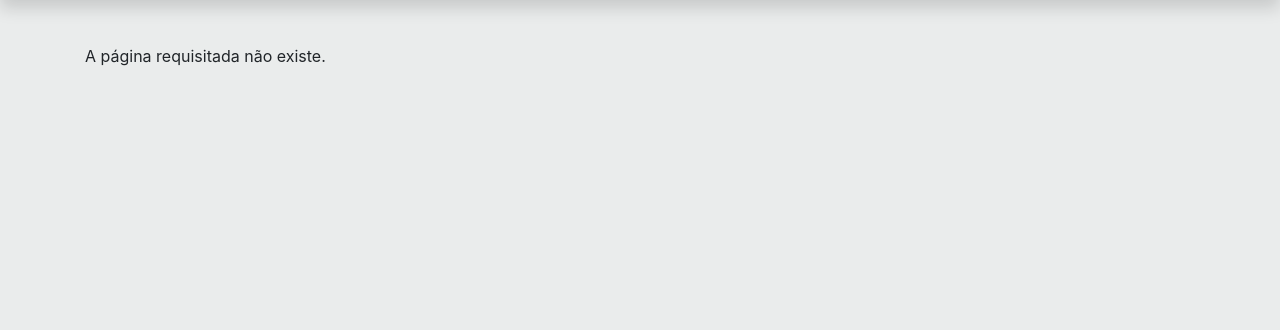
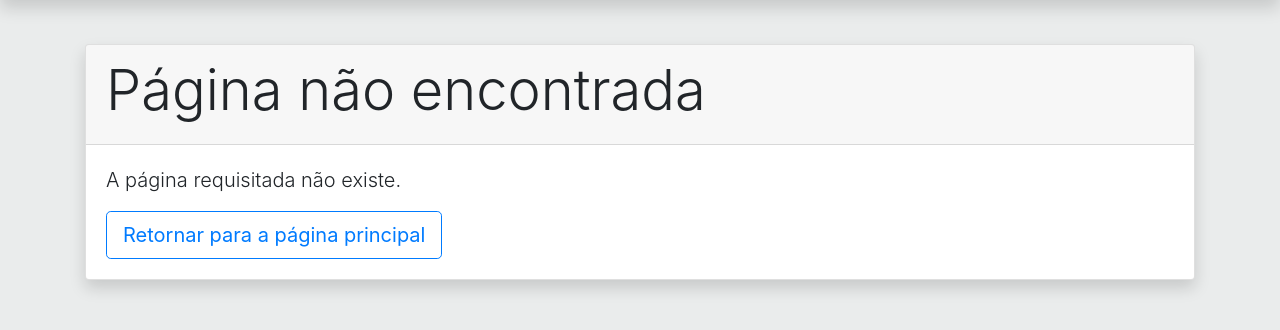
Before and after one commit to marcelosf/pos-relatorios, a Django app: template sispos/core/templates/404.html in a window 1280 px wide. Shown: the part 56-386 px from the top of the page. Run offline with Django 3.2, Linux system fonts and the light colour scheme; the template is opened without the code that fills it, so the values that code supplies are empty; some libraries are stand-ins or nearby versions.

Commit message:
Extende base_error.html - Fixes #9

```diff
--- a/sispos/core/templates/404.html
+++ b/sispos/core/templates/404.html
@@ -1,11 +1,12 @@
-{% extends 'base.html' %}
+{% extends 'base_error.html' %}
 
-{% block content %}
+{% block card_header %}
+    <h1 class="display-4">Página não encontrada</h1>
+{% endblock card_header %}
 
-    <div class="header-top">
-        <div class="container">
-            A página requisitada não existe.
-        </div>
-    </div>
-
-{% endblock content %}
+{% block card_body %}
+    <p class="lead">A página requisitada não existe.</p>
+    <a href="{% url 'core:index' %}" class="btn btn-lg btn-outline-primary">
+        Retornar para a página principal
+    </a>
+{% endblock card_body %}
```
